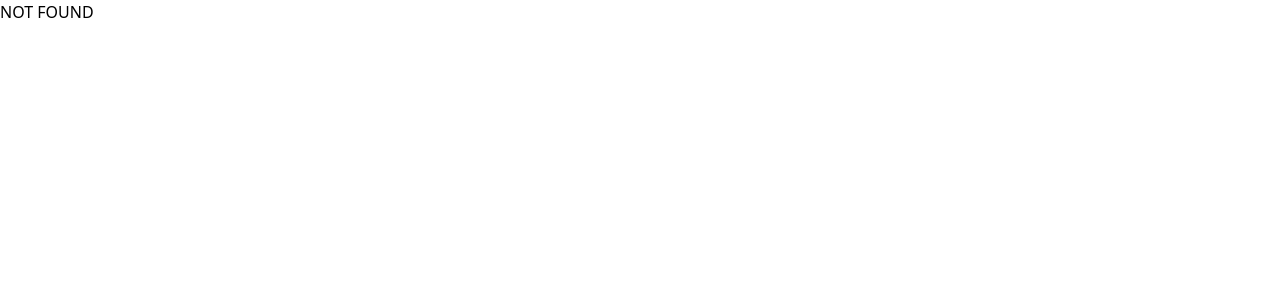
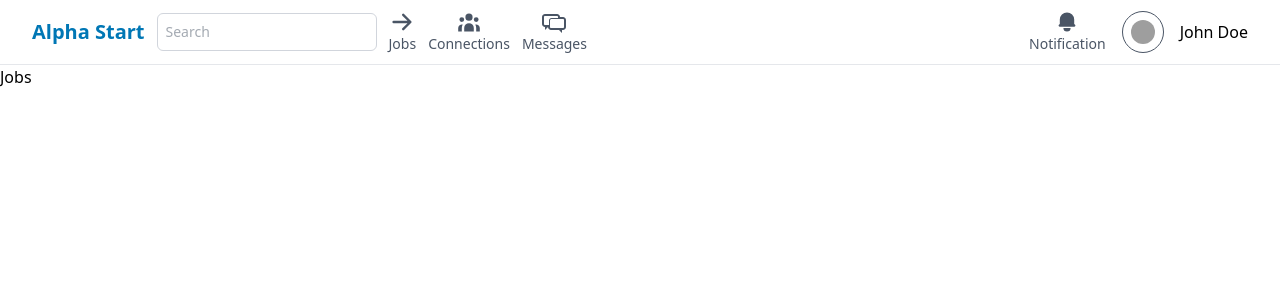
Before and after one commit to saurabhsingh98/alpha-start, a React (Vite) app: page /jobs in a window 1280 px wide. Shown: the top 300 px of the page. Built offline with nearby package versions, Linux system fonts and the light colour scheme; grey boxes are pictures that could not be loaded.

Commit message:
Added connections, jobs and messages pages with routing on header

```diff
--- a/src/App.jsx
+++ b/src/App.jsx
@@ -2,6 +2,9 @@ import { BrowserRouter as Router, Routes, Route } from 'react-router-dom';
 
 import Login from './components/pages/login.jsx';
 import Dashboard from './components/pages/Dashboard.jsx';
+import Connections from './components/pages/Connections.jsx';
+import Jobs from './components/pages/Jobs.jsx';
+import Messages from './components/pages/Messages.jsx';
 
 function App() {
 
@@ -10,6 +13,9 @@ function App() {
       <Routes>
         <Route path="/" element={<Dashboard />} />
         <Route path="/login" element={<Login />} />
+        <Route path="/connections" element={<Connections />} />
+        <Route path="/jobs" element={<Jobs />} />
+        <Route path="/messages" element={<Messages />} />
         <Route path="*" element={<>NOT FOUND</>} />
       </Routes>
     </Router>
--- a/src/components/common/Header.jsx
+++ b/src/components/common/Header.jsx
@@ -1,9 +1,11 @@
 import React, { useState } from 'react'
+import { useNavigate } from 'react-router-dom'
 import { HiArrowRight, HiBell, HiUserGroup } from 'react-icons/hi'
 import { TiMessages } from 'react-icons/ti'
-import { Notifications } from '../pages/Notifications'
 
 const Header = () => {
+    const navigate = useNavigate()
+
     const [isNotificationModalOpen, setIsNotificationModalOpen] = useState(false)
     const [searchQuery, setSearchQuery] = useState("")
 
@@ -22,7 +24,7 @@ const Header = () => {
               <div className="flex items-center gap-50 justify-between w-full">
 
                 <div className="flex items-center gap-3">
-                  <div className="text-xl font-bold text-[#0077B5]">Alpha Start</div>
+                  <div className="text-xl font-bold text-[#0077B5]" onClick={()=>navigate('/')}>Alpha Start</div>
                   <div className="text-sm font-medium text-gray-600">
                     <input
                       type="search"
@@ -34,29 +36,29 @@ const Header = () => {
                       onChange={onSearchChange}
                     />
                   </div>
-                  <div className="items-center gap-2">
+                  <div className="items-center gap-2 cursor-pointer" onClick={()=>navigate('/jobs')}>
                     <HiArrowRight className="w-6 h-6 text-gray-600 mx-auto" />
                     <div className="text-sm font-medium text-gray-600">Jobs</div>
                   </div>
-                  <div className="items-center gap-2">
+                  <div className="items-center gap-2 cursor-pointer" onClick={()=>navigate('/connections')}>
                     <HiUserGroup className="w-6 h-6 text-gray-600 mx-auto" />
                     <div className="text-sm font-medium text-gray-600">Connections</div>
                   </div>
-                  <div className="items-center gap-2">
+                  <div className="items-center gap-2 cursor-pointer" onClick={()=>navigate('/messages')}>
                     <TiMessages className="w-6 h-6 text-gray-600 mx-auto" />
                     <div className="text-sm font-medium text-gray-600">Messages</div>
                   </div>
                 </div>
 
-                <div className="flex items-center gap-4">
+                <div className="flex items-center gap-4 cursor-pointer">
                   <div className="items-center gap-2" onClick={()=>setIsNotificationModalOpen(!isNotificationModalOpen)}>
                     <HiBell className="mx-auto w-6 h-6 text-gray-600" />
                     <div className="text-sm font-medium text-gray-600 mx-auto">Notification</div>
                   </div>
                   <div className="text-sm font-medium text-gray-600 border rounded-full p-2">
-                    <img src={"/images/user.png"} alt="user" className="w-6 h-6 rounded-full" />
-                    <div>John Doe</div>
+                    <img src={"/images/user.png"} alt="user" className="w-6 h-6 rounded-full mx-auto" />
                   </div>
+                    <div className="mx-auto">John Doe</div>
                 </div>
               </div>
             </div>
--- /dev/null
+++ b/src/components/pages/Connections.jsx
@@ -0,0 +1,63 @@
+import React, { useState, useEffect } from 'react'
+import Header from '../common/Header.jsx'
+import { getApiHandler } from '../../helpers/apihandler.js'
+import { alpha_api } from '../../constants/api.js'
+
+
+// [
+//     {
+//         "userId": "68efdc2a9a5777ccc8d2df57",
+//         "firstName": "Prachi",
+//         "lastName": "Chauhan",
+//         "headline": "Software Developer",
+//         "location": "Saharanpur",
+//         "industry": "IT",
+//         "summary": "Frontend developer"
+//     },
+//     {
+//         "userId": "68f1e46902fd41ec8fbd01e6",
+//         "firstName": "Ankit",
+//         "lastName": "Gupta",
+//         "headline": "Software Developer",
+//         "location": "Gorakpur UP",
+//         "industry": "IT",
+//         "summary": "Backend  developer"
+//     }
+// ]
+const Connections = () => {
+    const [users, setUsers] = useState([])
+
+    useEffect(() => {
+        try {
+            const fetchUsers = async () => {
+                const response = await getApiHandler(alpha_api.GET_USERS)
+                setUsers(response)
+            }
+            fetchUsers()
+        } catch (error) {
+            console.log("-----ERROR IN FETCHING USERS-----", error)
+        }
+    }, [])
+
+  return (
+    <div>
+      <Header />
+      <div className="flex flex-wrap gap-4 justify-center items-center m-10">
+        {users?.map((user, index) => (
+            <>
+            <div key={index} className='w-1/2 h-1/2 bg-gray-200 rounded-lg'>
+                <div>{user.firstName}</div>
+                <div>{user.lastName}</div>
+                <div>{user.headline}</div>
+                <div>{user.location}</div>
+                <div>{user.industry}</div>
+                <div>{user.summary}</div>
+            </div>
+            </>
+        ))}
+      </div>
+    </div>
+  )
+}
+
+export default Connections
--- /dev/null
+++ b/src/components/pages/Jobs.jsx
@@ -0,0 +1,13 @@
+import React from 'react'
+import Header from '../common/Header.jsx'
+
+const Jobs = () => {
+  return (
+    <div>
+      <Header />
+      <div>Jobs</div>
+    </div>
+  )
+}
+
+export default Jobs
--- /dev/null
+++ b/src/components/pages/Messages.jsx
@@ -0,0 +1,12 @@
+import React from 'react'
+import Header from '../common/Header.jsx'
+const Messages = () => {
+  return (
+    <div>
+      <Header />
+      <div>Messages</div>
+    </div>
+  )
+}
+
+export default Messages
--- a/src/constants/api.js
+++ b/src/constants/api.js
@@ -4,6 +4,7 @@ export const SOCKET_URL = "http://localhost:3005"
 export const alpha_api = {
     USER_SIGNUP: '/auth/register',
     USER_LOGIN: '/auth/login',
+    GET_USERS: '/users/user_list',
     MEDIA_UPLOAD: '/media/upload',
     CREATE_POST: '/posts',
     GET_POSTS: (userId) => `/posts/user/${userId}`,
```
